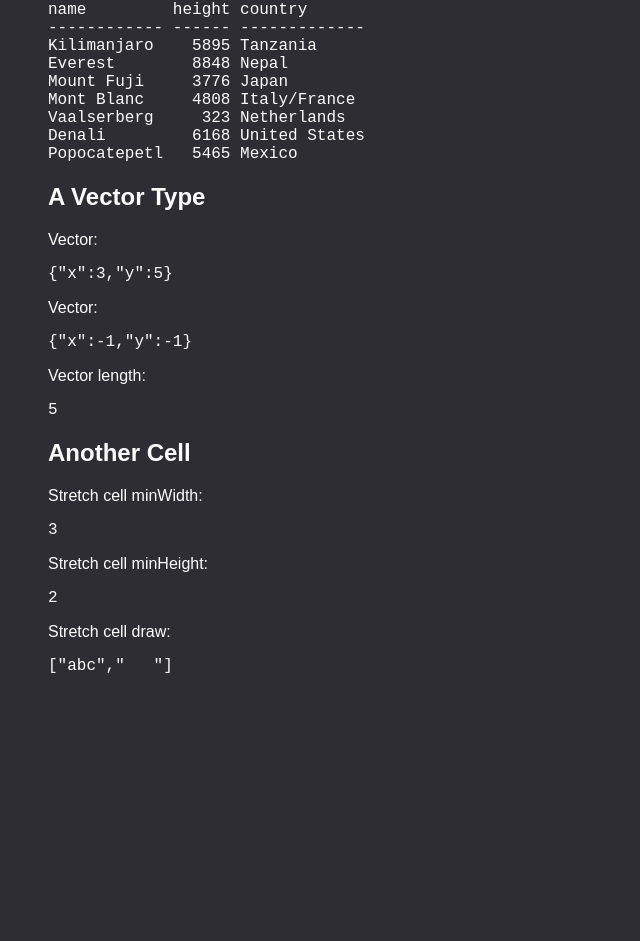
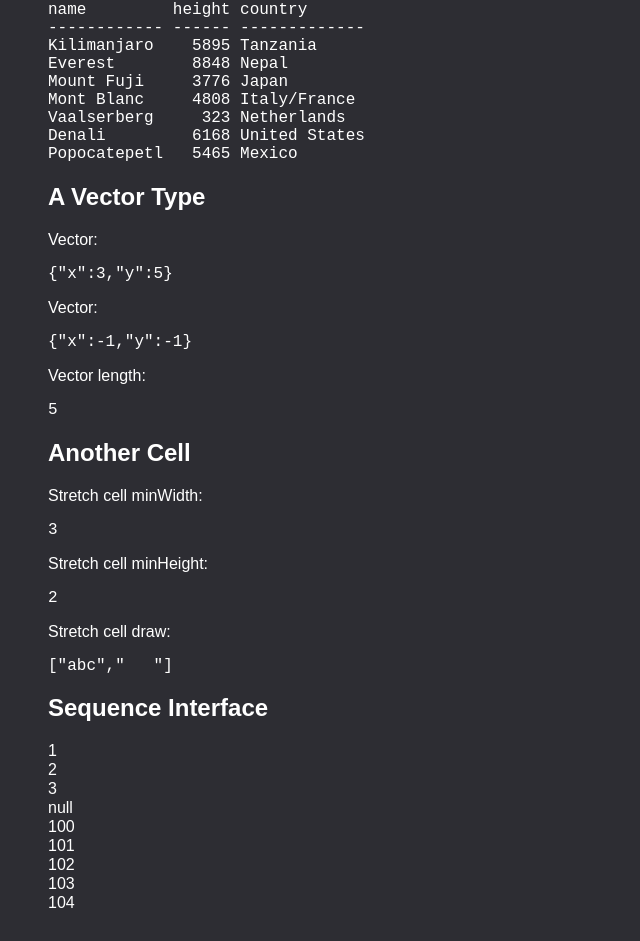
Before and after one commit to radibit/eloquentjs, a plain HTML site: page the_secret_life_of_objects/index.html in a window 1280 px wide. Shown: the part 107-1048 px from the top of the page, without its empty margins (0-640 px from the left). Before the commit the page ends 826 px from the top, so only its background shows below. Drawn offline with Linux system fonts and the light colour scheme.

Commit message:
Complete exercise 3, chapter 6.

```diff
--- a/the_secret_life_of_objects/index.html
+++ b/the_secret_life_of_objects/index.html
@@ -26,5 +26,6 @@
     <script src="tableInterface.js"></script>
     <script src="aVectorType.js"></script>
     <script src="anotherCell.js"></script>
+    <script src="sequenceInterface.js"></script>
 </body>
 </html>
--- /dev/null
+++ b/the_secret_life_of_objects/sequenceInterface.js
@@ -0,0 +1,84 @@
+(function() {
+  // Result output
+  var resultContainer = document.querySelector('.container__result');
+  resultContainer.innerHTML += '<h2>Sequence Interface</h2>';
+
+  /**
+   * Helper function to display the result
+   * @param seqObj
+   */
+  function logFive(seqObj) {
+    for (var i = 0; i < 5; i++) {
+      if (!seqObj.getNext()) {
+        break;
+      }
+      resultContainer.innerHTML += '<p>' + seqObj.current + '</p>';
+    }
+  }
+
+  /**
+   * Define Array Sequence
+   * @param collection
+   * @constructor
+   */
+  function ArraySeq(collection) {
+    this.position = -1;
+    this.collection = collection;
+  }
+
+  /**
+   * Get the next element in the collection and check if it's the last
+   * @returns {boolean}
+   */
+  ArraySeq.prototype.getNext = function() {
+    if (this.position >= this.collection.length - 1) {
+      return false;
+    }
+    this.position++;
+    return true;
+  };
+
+  /**
+   * Define getter property for current element
+   */
+  Object.defineProperty(ArraySeq.prototype, 'current', {
+    get: function() {
+      return this.collection[this.position];
+    }
+  });
+
+  /**
+   * Define Range Sequence
+   * @param from
+   * @param to
+   * @constructor
+   */
+  function RangeSeq(from, to) {
+    this.position = from - 1;
+    this.to = to;
+  }
+  RangeSeq.prototype.getNext = function() {
+    if (this.position >= this.to) {
+      return false;
+    }
+    this.position++;
+    return true;
+  };
+  Object.defineProperty(RangeSeq.prototype, 'current', {
+    get: function() {
+      return this.position;
+    }
+  });
+
+  logFive(new ArraySeq([1, 2, 3, null]));
+  // 1
+  // 2
+  // 3
+  // null
+  logFive(new RangeSeq(100, 1000));
+  // 100
+  // 101
+  // 102
+  // 103
+  // 104
+})();
```
